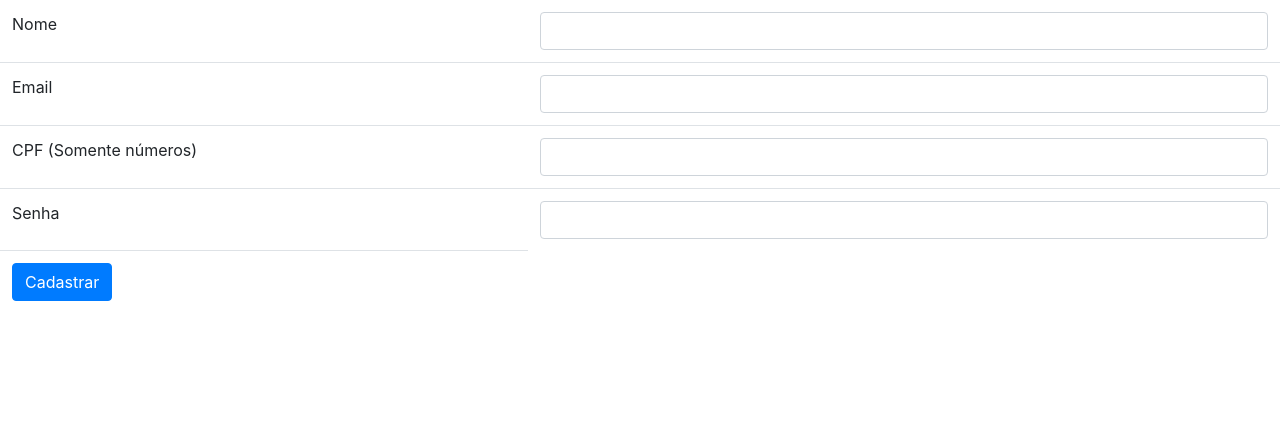
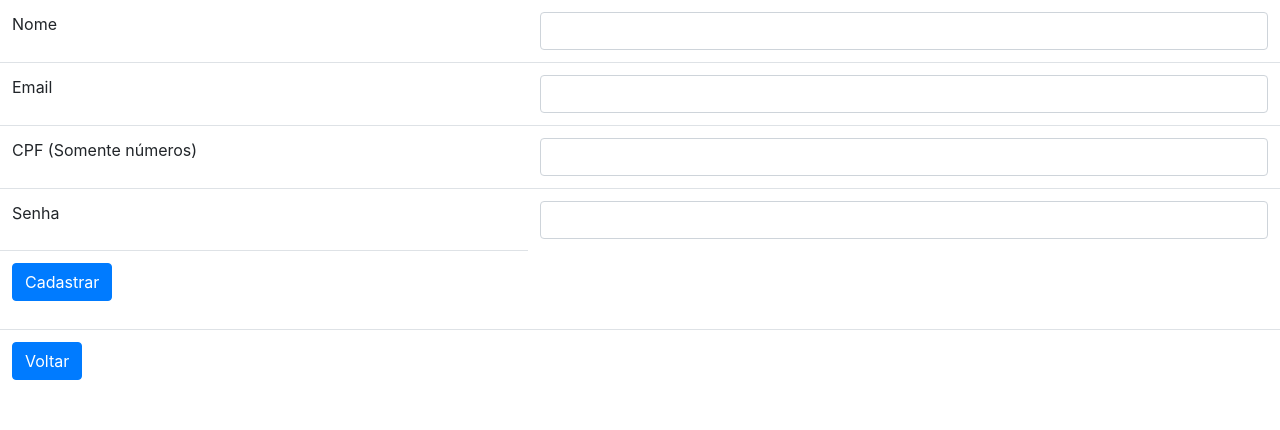
Before and after one commit to Henriquegab/Mapin2, a PHP site: page /formulario_cadastro.php in a window 1280 px wide. Shown: the part 97-527 px from the top of the page. Run offline with PHP 8.4, Linux system fonts and the light colour scheme.

Commit message:
mudanças no cadastro

```diff
--- a/cadastro_usuario.php
+++ b/cadastro_usuario.php
@@ -10,11 +10,11 @@ if ($busca==null) {
 	$busca = BuscaUsuario($conexao, $CPF, $senha);
 	$query = "insert into usuarios (CPF , senha, nome, email) values ('$CPF', '$senhamd5','$nome','$email')"; #essa é a função SQL q será colocada no banco de dados para executar.
 	$inseriu = mysqli_query($conexao, $query);# coloca o resultado da operação no sql nessa variavel pra poder ver depois se foi cadastrado ou não
-	return $inseriu;
+	return 1;
 
 }
 if ($busca!=null) {
- 	header("Location: formulario_cadastro.php?erro=0");
+ 	return 0;
 	#se a busca dessa matricula com essa senha não existir, é voltado para o menu com a mensagem de erro.
  }
 
--- a/formulario_cadastro.php
+++ b/formulario_cadastro.php
@@ -4,7 +4,7 @@ include ("cabecalho.php");
 
 <?php
 #se o cadastro deu certo ele retorna pra essa pagina de login com a mensagem de sucesso.
-if(isset($_GET["erro"])&& $_GET["erro"]=='1') { ?> <p class="alert-danger">Usuario já cadastrado!</p>
+if(isset($_GET["erro"])&& $_GET["erro"]=='0') { ?> <p class="alert-danger">Usuario já cadastrado!</p>
 
 <?php
 }
@@ -38,6 +38,15 @@ if(isset($_GET["erro"])&& $_GET["erro"]=='1') { ?> <p class="alert-danger">Usuar
 				<tr>
 				<td><button type="submit" class="btn btn-primary">Cadastrar</button></td>
 				</tr>
+
+			</table>
+		</form>
+
+		<form action="index.php" method="post">
+			<table class="table">
+				<tr>
+				<td><button type="submit" class="btn btn-primary">Voltar</button></td>
+				</tr>
 			</table>
 		</form>
 
```
Also changed, not shown: cadastrar.php (+6 -4 lines), senha.php (+8 -0 lines).
